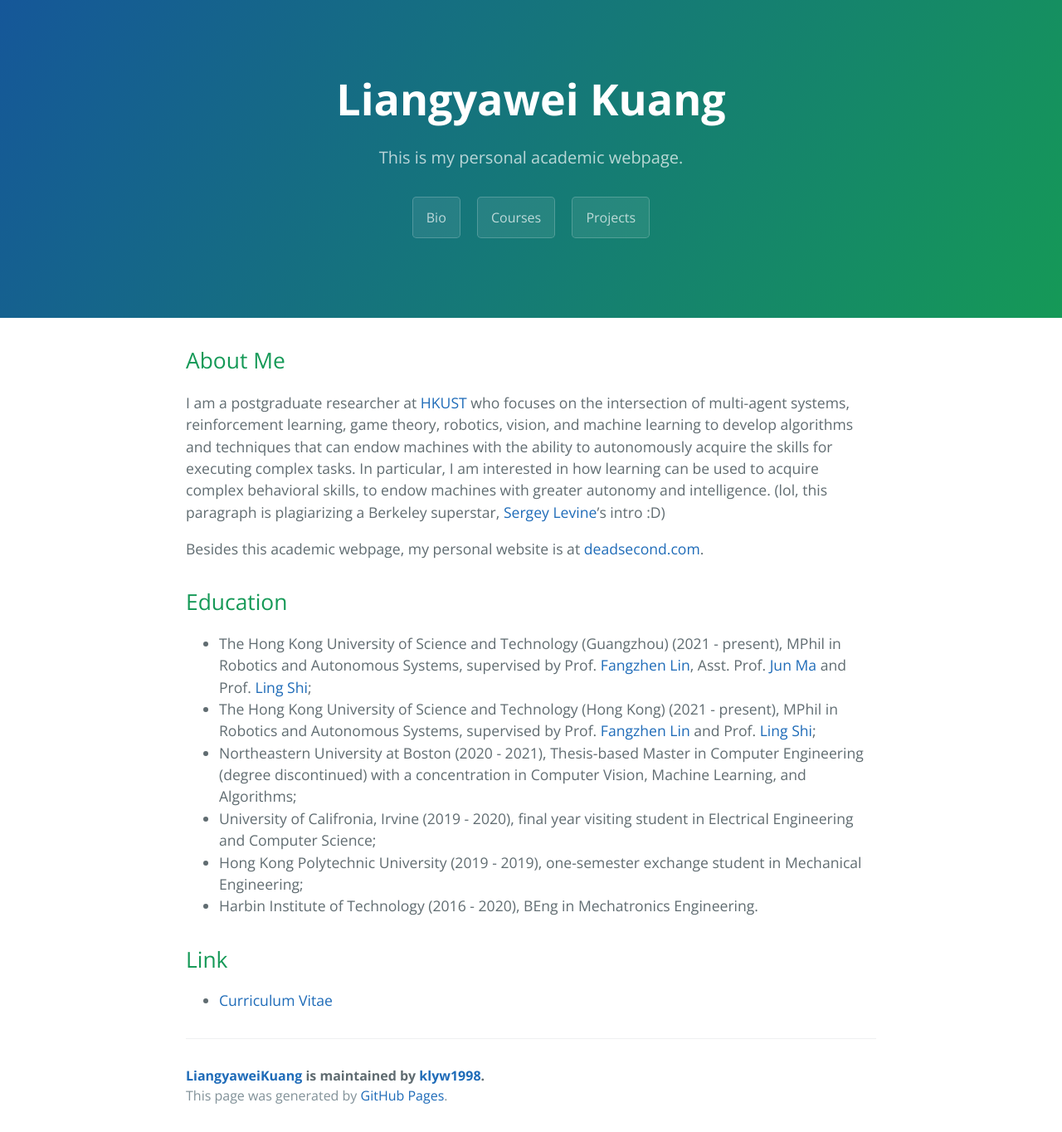
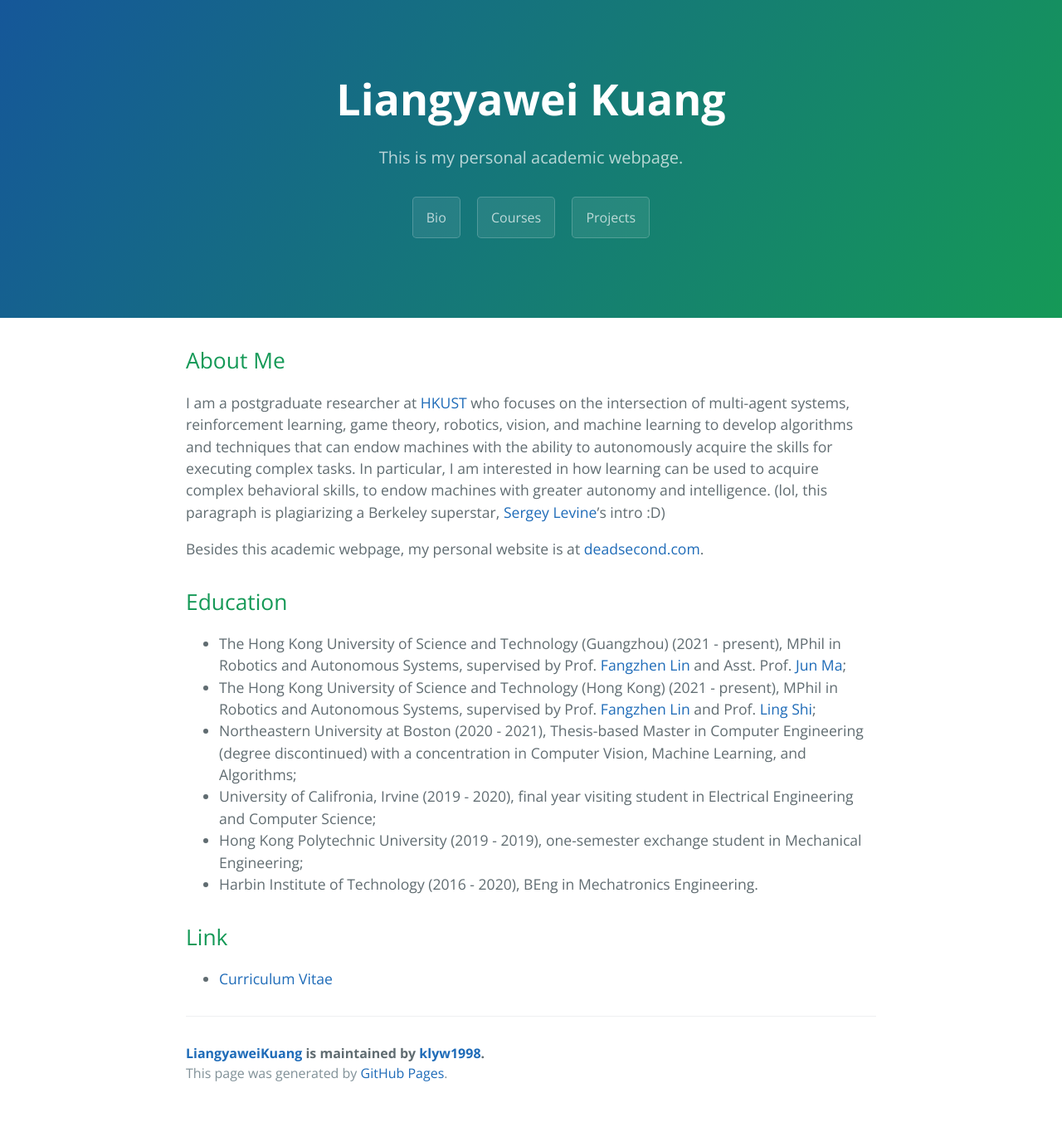
Before and after one commit to klyw1998/LiangyaweiKuang, a Jekyll site: the page built from index.md, in a window 1280 px wide. Shown: the whole page at 83% size. Built offline with Jekyll 4.4.1, drawn with Linux system fonts in a browser that asks for light colours; our own code applies the rules of GitHub Pages for plain Markdown files; after the commit the page ends 1337 px from its top, so only the background shows below that.

Commit message:
Update index.md

```diff
--- a/index.md
+++ b/index.md
@@ -9,7 +9,7 @@ I am a postgraduate researcher at [HKUST](https://hkust.edu.hk/) who focuses on
 Besides this academic webpage, my personal website is at [deadsecond.com](https://www.deadsecond.com).
 
 ## Education
-- The Hong Kong University of Science and Technology (Guangzhou) (2021 - present), MPhil in Robotics and Autonomous Systems, supervised by Prof. [Fangzhen Lin](https://facultyprofiles.ust.hk/profiles.php?profile=fangzhen-lin-flin#researchinterest), Asst. Prof. [Jun Ma](https://facultyprofiles.hkust-gz.edu.cn/faculty-personal-page?id=853) and Prof. [Ling Shi](https://facultyprofiles.ust.hk/profiles.php?profile=ling-shi-eesling);
+- The Hong Kong University of Science and Technology (Guangzhou) (2021 - present), MPhil in Robotics and Autonomous Systems, supervised by Prof. [Fangzhen Lin](https://facultyprofiles.ust.hk/profiles.php?profile=fangzhen-lin-flin#researchinterest) and Asst. Prof. [Jun Ma](https://facultyprofiles.hkust-gz.edu.cn/faculty-personal-page?id=853);
 - The Hong Kong University of Science and Technology (Hong Kong) (2021 - present), MPhil in Robotics and Autonomous Systems, supervised by Prof. [Fangzhen Lin](https://facultyprofiles.ust.hk/profiles.php?profile=fangzhen-lin-flin#researchinterest) and Prof. [Ling Shi](https://facultyprofiles.ust.hk/profiles.php?profile=ling-shi-eesling);
 - Northeastern University at Boston (2020 - 2021), Thesis-based Master in Computer Engineering (degree discontinued) with a concentration in Computer Vision, Machine Learning, and Algorithms;
 - University of Califronia, Irvine (2019 - 2020), final year visiting student in Electrical Engineering and Computer Science;
```
